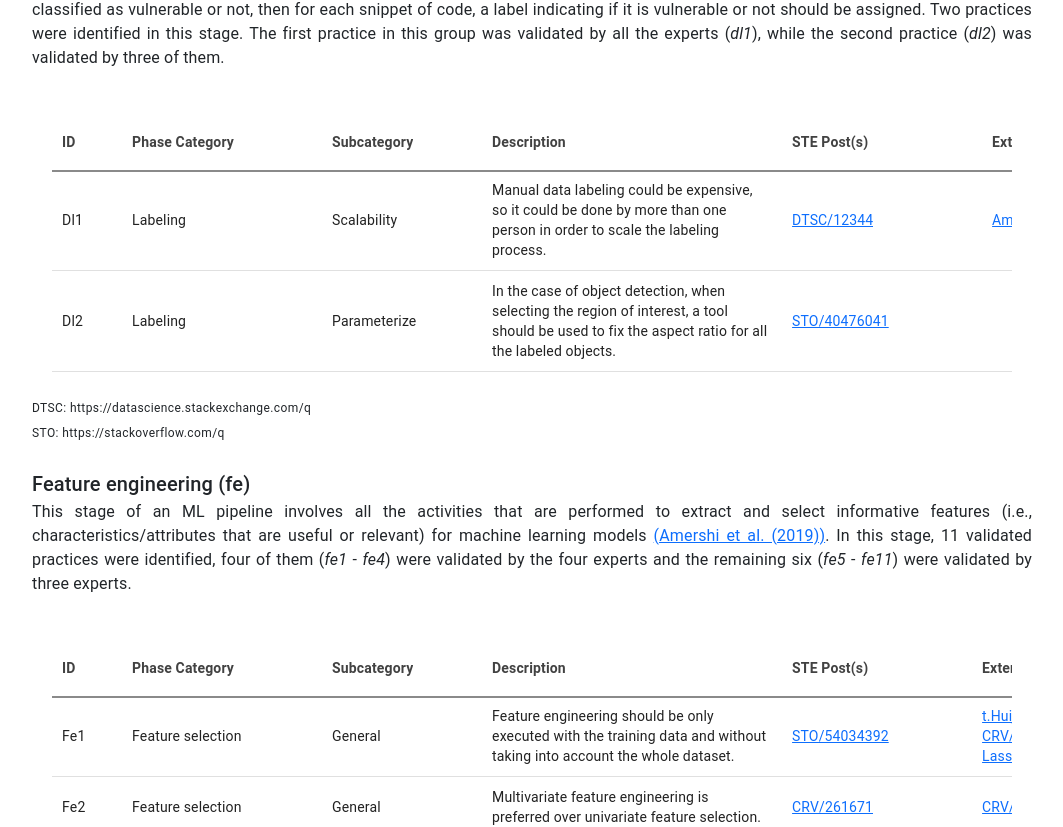
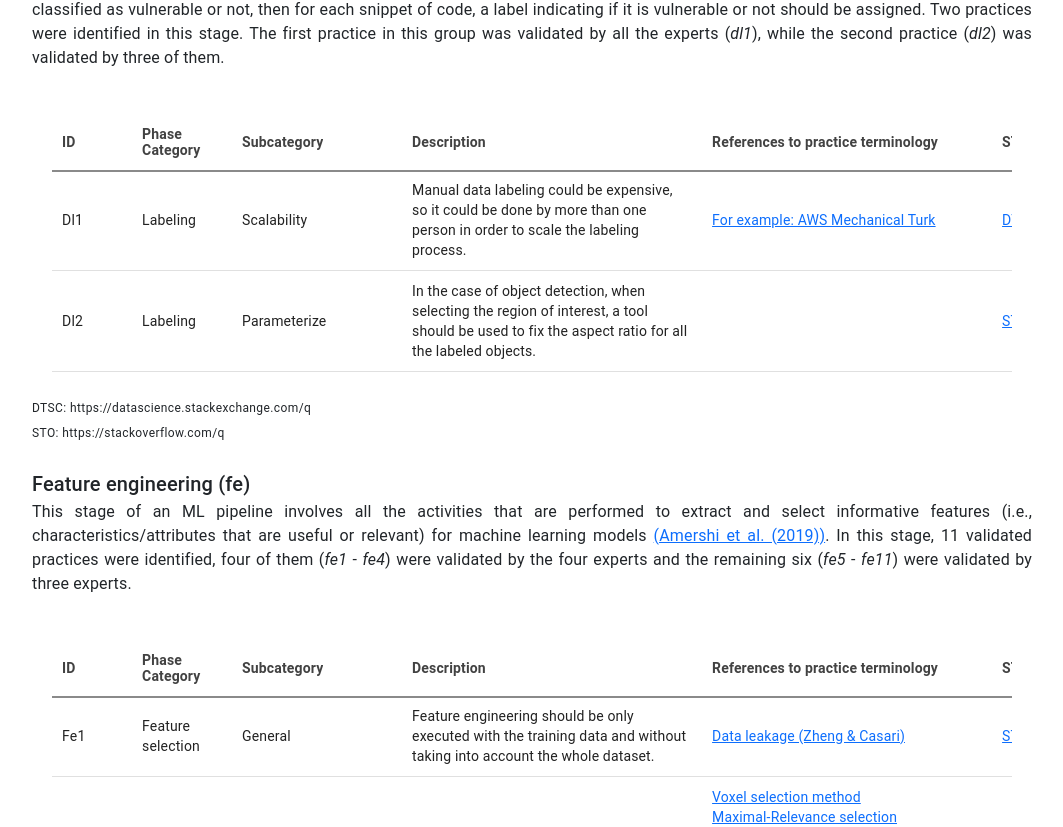
Before and after one commit to TheSoftwareDesignLab/ML_best_practices, a React (Create React App) app: page / in a window 1280 px wide. Shown: the part 5851-6678 px from the top of the page, without its empty margins (108-1171 px from the left). Built offline with nearby package versions, Linux system fonts and the light colour scheme.

Commit message:
extra terminology

```diff
--- a/src/data/table6.ts
+++ b/src/data/table6.ts
@@ -10,7 +10,9 @@ export const TABLE_6 = [
     "STE Post(s)": "https://datascience.stackexchange.com/questions/12344",
     "External URL(S) in post(s)": "https://www.mturk.com",
     "STE Post(s)-link": "DTSC/12344",
-    "External URL(S) in post(s)-link": "Amazon's Mechanical Turk"
+    "External URL(S) in post(s)-link": "Amazon's Mechanical Turk",
+    "References to practice terminology": "https://www.mturk.com/",
+    "References to practice terminology-link": "For example: AWS Mechanical Turk",
   },
   {
     "id": "Dl2",
@@ -20,28 +22,36 @@ export const TABLE_6 = [
     "Number of experts that validated the practice": 4,
     "STE Post(s)": "https://stackoverflow.com/questions/40476041",
     "External URL(S) in post(s)": "-",
-    "STE Post(s)-link": "STO/40476041"
+    "STE Post(s)-link": "STO/40476041",
+    "References to practice terminology": "-",
   }
 ];
 
 export const TABLE_6_COLUMNS = [
-  {field: 'id', headerName: "ID", width: 70, sortable: false},
-  {field: 'Phase Category', headerName: "Phase Category", width: 200, sortable: false},
-  {field: 'Subcategory', headerName: "Subcategory", width: 160, sortable: false},
+  {field: 'id', headerName: "ID", width: 80, sortable: false},
+  {field: 'Phase Category', headerName: "Phase Category", width: 100, sortable: false},
+  {field: 'Subcategory', headerName: "Subcategory", width: 170, sortable: false},
   {field: 'Description', headerName: "Description", width: 300, sortable: false},
+  {
+    field: 'References to practice terminology',
+    headerName: "References to practice terminology",
+    width: 290,
+    sortable: false,
+    renderCell: renderUrlCell,
+  },
   {
     field: 'STE Post(s)',
     headerName: "STE Post(s)",
-    width: 200,
-    renderCell: renderUrlCell,
-    sortable: false
+    width: 190,
+    sortable: false,
+    renderCell: renderUrlCell
   },
   {
     field: 'External URL(S) in post(s)',
     headerName: "External URL(S) in post(s)",
-    width: 200,
+    width: 250,
+    sortable: false,
     renderCell: renderUrlCell,
-    sortable: false,
   },
   {
     field: 'STE Post(s)-link',
@@ -52,10 +62,15 @@ export const TABLE_6_COLUMNS = [
     hide: true,
   },
   {
+    field: 'References to practice terminology-link',
+    hide: true,
+  },
+  {
     field: 'Number of experts that validated the practice',
     headerName: "Number of experts that validated the practice",
     width: 200,
     type: 'number',
-    sortable: false
+    sortable: false,
+    hide: true,
   },
 ];
--- a/src/data/table7.ts
+++ b/src/data/table7.ts
@@ -10,7 +10,9 @@ export const TABLE_7 = [
     "STE Post(s)": "https://stackoverflow.com/questions/54034392",
     "External URL(S) in post(s)": "https://thuijskens.github.io/2017/10/07/feature-selection/\nhttps://stats.stackexchange.com/questions/321765/forward-or-backward-sequential-feature-selection\nhttps://en.wikipedia.org/wiki/Lasso_(statistics)",
     "STE Post(s)-link": "STO/54034392",
-    "External URL(S) in post(s)-link": "t.Huijskens Feature selection, CRV/321765,  Lasso wikipedia"
+    "External URL(S) in post(s)-link": "t.Huijskens Feature selection, CRV/321765,  Lasso wikipedia",
+    "References to practice terminology": "https://www.oreilly.com/library/view/feature-engineering-for/9781491953235/",
+    "References to practice terminology-link": "Data leakage (Zheng & Casari)",
   },
   {
     "id": "Fe2",
@@ -21,7 +23,9 @@ export const TABLE_7 = [
     "STE Post(s)": "https://stats.stackexchange.com/questions/261671",
     "External URL(S) in post(s)": "https://stats.stackexchange.com/questions/138860/is-using-correlation-matrix-to-select-predictors-for-regression-correct",
     "STE Post(s)-link": "CRV/261671",
-    "External URL(S) in post(s)-link": "CRV/138860"
+    "External URL(S) in post(s)-link": "CRV/138860",
+    "References to practice terminology": "https://journals.plos.org/plosone/article?id=10.1371/journal.pone.0017191\nhttps://ieeexplore.ieee.org/document/1453511\nhttps://ieeexplore.ieee.org/document/8663882\nhttps://maxwellsci.com/jp/mspabstract.php?jid=RJASET&doi=rjaset.7.299\nhttps://dl.acm.org/doi/abs/10.1007/s10489-021-02550-9\nhttps://journals.scholarsportal.info/details/19590318/v39i0005/313_acofanbomifs.xml&sub=all",
+    "References to practice terminology-link": "Voxel selection method, Maximal-Relevance selection, Chi-square test, ANOVA F-test (Elssied et al.), ANOVA F-test (Dhal & Azad), Mutual information",
   },
   {
     "id": "Fe3",
@@ -32,7 +36,9 @@ export const TABLE_7 = [
     "STE Post(s)": "https://stats.stackexchange.com/questions/256517\nhttps://stats.stackexchange.com/questions/261902",
     "External URL(S) in post(s)": "https://clopinet.com/isabelle/Projects/ETH/\nhttps://stats.stackexchange.com/questions/43365/tutorials-for-feature-engineering\nhttps://axon.cs.byu.edu/Dan/678/miscellaneous/Manifold.example.pdf\nhttps://www.cs.cornell.edu/~kilian/research/manifold/manifold.html\nhttps://machinelearningmastery.com/discover-feature-engineering-how-to-engineer-features-and-how-to-get-good-at-it/\nhttps://www.lcayton.com/resexam.pdf\nhttps://www.jmlr.org/papers/volume3/guyon03a/guyon03a.pdf\nhttps://www.clopinet.com/isabelle/Projects/KDD09tutorial/\nhttps://link.springer.com/chapter/10.1007%2F978-3-540-35488-8_1",
     "STE Post(s)-link": "CRV/256517, CRV/261902",
-    "External URL(S) in post(s)-link": "Clopinet feature extraction, CRV/43365, Ventura.D Manifold, Cornell Mainfold learning, Brownlee Feature engineering, Cayton Mainfold learning, Guyon I. and Elisseeff A., KDD Feature selection, Book Guyon I. and Elisseeff A."
+    "External URL(S) in post(s)-link": "Clopinet feature extraction, CRV/43365, Ventura.D Manifold, Cornell Mainfold learning, Brownlee Feature engineering, Cayton Mainfold learning, Guyon I. and Elisseeff A., KDD Feature selection, Book Guyon I. and Elisseeff A.",
+    "References to practice terminology": "https://onlinelibrary.wiley.com/doi/abs/10.1111/j.1469-1809.1936.tb02137.x\nhttps://onlinelibrary.wiley.com/doi/abs/10.1002/env.3170050203\nhttps://www.nature.com/articles/44565\nhttps://pubmed.ncbi.nlm.nih.gov/2303958/",
+    "References to practice terminology-link": "Linear Discriminat Analysis, Non-negative matrix factorization (1), Non-negative matrix factorization (2), Principal component analysis",
   },
   {
     "id": "Fe4",
@@ -43,7 +49,9 @@ export const TABLE_7 = [
     "STE Post(s)": "https://datascience.stackexchange.com/questions/17645",
     "External URL(S) in post(s)": "https://arxiv.org/pdf/1508.00330\nhttps://datascience.stackexchange.com/q/13061/28175\nhttps://datascience.stackexchange.com/q/23493/28175\nhttps://datascience.stackexchange.com/q/23287/28175",
     "STE Post(s)-link": "DTSC/17645",
-    "External URL(S) in post(s)-link": "Liao z. et al (2015)., DTSC/13061, DTSC/23493, DTSC/23287"
+    "External URL(S) in post(s)-link": "Liao z. et al (2015)., DTSC/13061, DTSC/23493, DTSC/23287",
+    "References to practice terminology": "https://ieeexplore.ieee.org/document/8663882\nhttps://www.biochemia-medica.com/en/journal/23/2/10.11613/BM.2013.018",
+    "References to practice terminology-link": "Chi-square test (Zhai et al.), Chi-square test (McHugh)",
   },
   {
     "id": "Fe5",
@@ -54,7 +62,9 @@ export const TABLE_7 = [
     "STE Post(s)": "https://datascience.stackexchange.com/questions/17645",
     "External URL(S) in post(s)": "https://arxiv.org/pdf/1508.00330\nhttps://datascience.stackexchange.com/q/13061/28175\nhttps://datascience.stackexchange.com/q/23493/28175\nhttps://datascience.stackexchange.com/q/23287/28175",
     "STE Post(s)-link": "DTSC/17645",
-    "External URL(S) in post(s)-link": "Liao z. et al., DTSC/13061, DTSC/23493, DTSC/23287"
+    "External URL(S) in post(s)-link": "Liao z. et al., DTSC/13061, DTSC/23493, DTSC/23287",
+    "References to practice terminology": "https://pubmed.ncbi.nlm.nih.gov/2303958/",
+    "References to practice terminology-link": "Principal component analysis",
   },
   {
     "id": "Fe6",
@@ -65,7 +75,8 @@ export const TABLE_7 = [
     "STE Post(s)": "https://stackoverflow.com/questions/54034392\nhttps://stats.stackexchange.com/questions/261902",
     "External URL(S) in post(s)": "https://thuijskens.github.io/2017/10/07/feature-selection/\nhttps://stats.stackexchange.com/questions/321765/forward-or-backward-sequential-feature-selection\nhttps://en.wikipedia.org/wiki/Lasso_(statistics)",
     "STE Post(s)-link": "STO/54034392, CRV/261902",
-    "External URL(S) in post(s)-link": "t.Huijskens Feature selection, CRV/321765,  Lasso Wikipedia"
+    "External URL(S) in post(s)-link": "t.Huijskens Feature selection, CRV/321765,  Lasso Wikipedia",
+    "References to practice terminology": "=",
   },
   {
     "id": "Fe7",
@@ -76,7 +87,9 @@ export const TABLE_7 = [
     "STE Post(s)": "https://stackoverflow.com/questions/54034392",
     "External URL(S) in post(s)": "https://thuijskens.github.io/2017/10/07/feature-selection/\nhttps://stats.stackexchange.com/questions/321765/forward-or-backward-sequential-feature-selection\nhttps://en.wikipedia.org/wiki/Lasso_(statistics)",
     "STE Post(s)-link": "STO/54034392",
-    "External URL(S) in post(s)-link": "t.Huijskens Feature selection, CRV/321765,  Lasso Wikipedia"
+    "External URL(S) in post(s)-link": "t.Huijskens Feature selection, CRV/321765,  Lasso Wikipedia",
+    "References to practice terminology": "https://pubmed.ncbi.nlm.nih.gov/8970487/\nhttps://ieeexplore.ieee.org/abstract/document/1715302\nhttps://scfbm.biomedcentral.com/articles/10.1186/1751-0473-3-17\nhttps://ccforum.biomedcentral.com/articles/10.1186/cc12901",
+    "References to practice terminology-link": "Logistic Regression (LR), LR for feature selection (Cheng et al.), LR for feature selection (Bursac et al.), LR for feature selection (Moisey et al.) ",
   },
   {
     "id": "Fe8",
@@ -87,7 +100,9 @@ export const TABLE_7 = [
     "STE Post(s)": "https://stackoverflow.com/questions/54034392",
     "External URL(S) in post(s)": "https://thuijskens.github.io/2017/10/07/feature-selection/\nhttps://stats.stackexchange.com/questions/321765/forward-or-backward-sequential-feature-selection\nhttps://en.wikipedia.org/wiki/Lasso_(statistics)",
     "STE Post(s)-link": "STO/54034392",
-    "External URL(S) in post(s)-link": "t.Huijskens Feature selection, CRV/321765,  Lasso Wikipedia"
+    "External URL(S) in post(s)-link": "t.Huijskens Feature selection, CRV/321765,  Lasso Wikipedia",
+    "References to practice terminology": "https://dl.acm.org/doi/abs/10.1007/s10489-021-02550-9\nhttps://journals.scholarsportal.info/details/19590318/v39i0005/313_acofanbomifs.xml&sub=all",
+    "References to practice terminology-link": "Mutual information (Dhal & Azad), Mutual information (Sharma & Juglan)",
   },
   {
     "id": "Fe9",
@@ -98,7 +113,9 @@ export const TABLE_7 = [
     "STE Post(s)": "https://stackoverflow.com/questions/54034392",
     "External URL(S) in post(s)": "https://thuijskens.github.io/2017/10/07/feature-selection/\nhttps://stats.stackexchange.com/questions/321765/forward-or-backward-sequential-feature-selection\nhttps://en.wikipedia.org/wiki/Lasso_(statistics)",
     "STE Post(s)-link": "STO/54034392",
-    "External URL(S) in post(s)-link": "t.Huijskens Feature selection, CRV/321765,  Lasso Wikipedia"
+    "External URL(S) in post(s)-link": "t.Huijskens Feature selection, CRV/321765,  Lasso Wikipedia",
+    "References to practice terminology": "https://faculty.marshall.usc.edu/gareth-james/ISL/\nhttps://faculty.marshall.usc.edu/gareth-james/ISL/\nhttps://pubmed.ncbi.nlm.nih.gov/33297436/\nhttps://www.sciencedirect.com/science/article/pii/S0167865506002510?casa_token=ajzlDoIQFg0AAAAA:SDc_7BLaXdTSqXJhnAh-1NF-b4bGQ7JoSp8Y1-CEgha1DX9K8HbUvqWg3cD_YvYPwwq-XpYg\nhttps://dl.acm.org/doi/abs/10.1145/3341105.3373904?casa_token=na4CS2msuBAAAAAA:6ZU5R1ZsAdWkM8tYnLw2_vA1Rs0Y-R8btPQEmxRDkPm-0LbcCQAo0br4H7uZyZUgSRPs6AjuB4Y",
+    "References to practice terminology-link": "Forward feature selection (FFS), Backward feature selection (BFS), FFS example (1), FFS example (2), BFS example (1) ",
   },
   {
     "id": "Fe10",
@@ -109,7 +126,9 @@ export const TABLE_7 = [
     "STE Post(s)": "https://stackoverflow.com/questions/54034392",
     "External URL(S) in post(s)": "https://thuijskens.github.io/2017/10/07/feature-selection/\nhttps://stats.stackexchange.com/questions/321765/forward-or-backward-sequential-feature-selection\nhttps://en.wikipedia.org/wiki/Lasso_(statistics)",
     "STE Post(s)-link": "STO/54034392",
-    "External URL(S) in post(s)-link": "t.Huijskens Feature selection, CRV/321765,  Lasso Wikipedia"
+    "External URL(S) in post(s)-link": "t.Huijskens Feature selection, CRV/321765,  Lasso Wikipedia",
+    "References to practice terminology": "https://epubs.siam.org/doi/abs/10.1137/0907087\nhttps://rss.onlinelibrary.wiley.com/doi/abs/10.1111/j.1467-9868.2005.00503.x\nhttps://www.worldscientific.com/doi/10.1142/S0129065794000372",
+    "References to practice terminology-link": "Lasso, Elastic Net, Multi-layer Perceptron",
   },
   {
     "id": "Fe11",
@@ -120,28 +139,37 @@ export const TABLE_7 = [
     "STE Post(s)": "https://stats.stackexchange.com/questions/261671",
     "External URL(S) in post(s)": "https://stats.stackexchange.com/questions/138860/is-using-correlation-matrix-to-select-predictors-for-regression-correct",
     "STE Post(s)-link": "CRV/261671",
-    "External URL(S) in post(s)-link": "CRV/138860"
+    "External URL(S) in post(s)-link": "CRV/138860",
+    "References to practice terminology": "https://epubs.siam.org/doi/abs/10.1137/0907087\nhttps://www.jstatsoft.org/v33/i01/",
+    "References to practice terminology-link": "Lasso, Glmnet",
   }
 ];
 
 export const TABLE_7_COLUMNS = [
-  {field: 'id', headerName: "ID", width: 70, sortable: false},
-  {field: 'Phase Category', headerName: "Phase Category", width: 200, sortable: false},
-  {field: 'Subcategory', headerName: "Subcategory", width: 160, sortable: false},
+  {field: 'id', headerName: "ID", width: 80, sortable: false},
+  {field: 'Phase Category', headerName: "Phase Category", width: 100, sortable: false},
+  {field: 'Subcategory', headerName: "Subcategory", width: 170, sortable: false},
   {field: 'Description', headerName: "Description", width: 300, sortable: false},
+  {
+    field: 'References to practice terminology',
+    headerName: "References to practice terminology",
+    width: 290,
+    sortable: false,
+    renderCell: renderUrlCell,
+  },
   {
     field: 'STE Post(s)',
     headerName: "STE Post(s)",
     width: 190,
-    renderCell: renderUrlCell,
-    sortable: false
+    sortable: false,
+    renderCell: renderUrlCell
   },
   {
     field: 'External URL(S) in post(s)',
     headerName: "External URL(S) in post(s)",
-    width: 210,
+    width: 250,
+    sortable: false,
     renderCell: renderUrlCell,
-    sortable: false,
   },
   {
     field: 'STE Post(s)-link',
@@ -152,10 +180,15 @@ export const TABLE_7_COLUMNS = [
     hide: true,
   },
   {
+    field: 'References to practice terminology-link',
+    hide: true,
+  },
+  {
     field: 'Number of experts that validated the practice',
     headerName: "Number of experts that validated the practice",
     width: 200,
     type: 'number',
-    sortable: false
+    sortable: false,
+    hide: true,
   },
 ];
```
